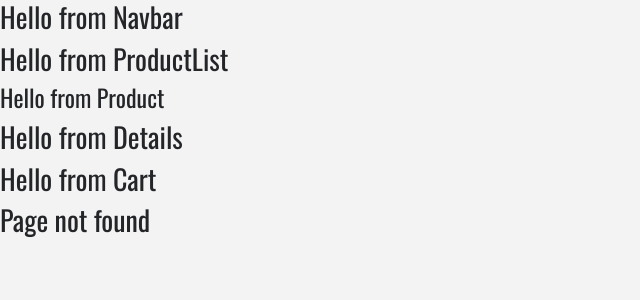
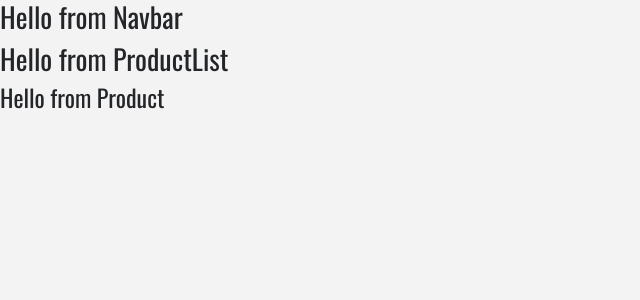
Before and after one commit to welf/react-demo-store, a React (Create React App) app: page / in a window 1280 px wide. Before the commit this address had no page. Shown: the top 300 px of the page, without its empty margins (0-640 px from the left). Built offline with nearby package versions, Linux system fonts and the light colour scheme.

Commit message:
Add routing

```diff
--- a/package.json
+++ b/package.json
@@ -6,6 +6,7 @@
     "bootstrap": "^4.2.1",
     "react": "^16.7.0",
     "react-dom": "^16.7.0",
+    "react-router-dom": "^4.3.1",
     "react-scripts": "2.1.3"
   },
   "scripts": {
--- a/src/App.js
+++ b/src/App.js
@@ -7,15 +7,18 @@
 import Details from "./components/Details";
 import Cart from "./components/Cart";
 import Default from "./components/Default";
+import { Switch, Route } from "react-router-dom";
 
 const App = () => {
   return (
     <React.Fragment>
       <Navbar />
-      <ProductList />
-      <Details />
-      <Cart />
-      <Default />
+      <Switch>
+        <Route exact path="/" component={ProductList} />
+        <Route path="/details" component={Details} />
+        <Route path="/cart" component={Cart} />
+        <Route component={Default} />
+      </Switch>
     </React.Fragment>
   );
 };
--- a/src/index.js
+++ b/src/index.js
@@ -1,10 +1,16 @@
-import React from 'react';
-import ReactDOM from 'react-dom';
-import './index.css';
-import App from './App';
-import * as serviceWorker from './serviceWorker';
+import React from "react";
+import ReactDOM from "react-dom";
+import { BrowserRouter as Router } from "react-router-dom";
+import "./index.css";
+import App from "./App";
+import * as serviceWorker from "./serviceWorker";
 
-ReactDOM.render(<App />, document.getElementById('root'));
+ReactDOM.render(
+  <Router>
+    <App />
+  </Router>,
+  document.getElementById("root")
+);
 
 // If you want your app to work offline and load faster, you can change
 // unregister() to register() below. Note this comes with some pitfalls.
```
Also changed, not shown: 1 other file (tests, documents, lock files or other folders).
